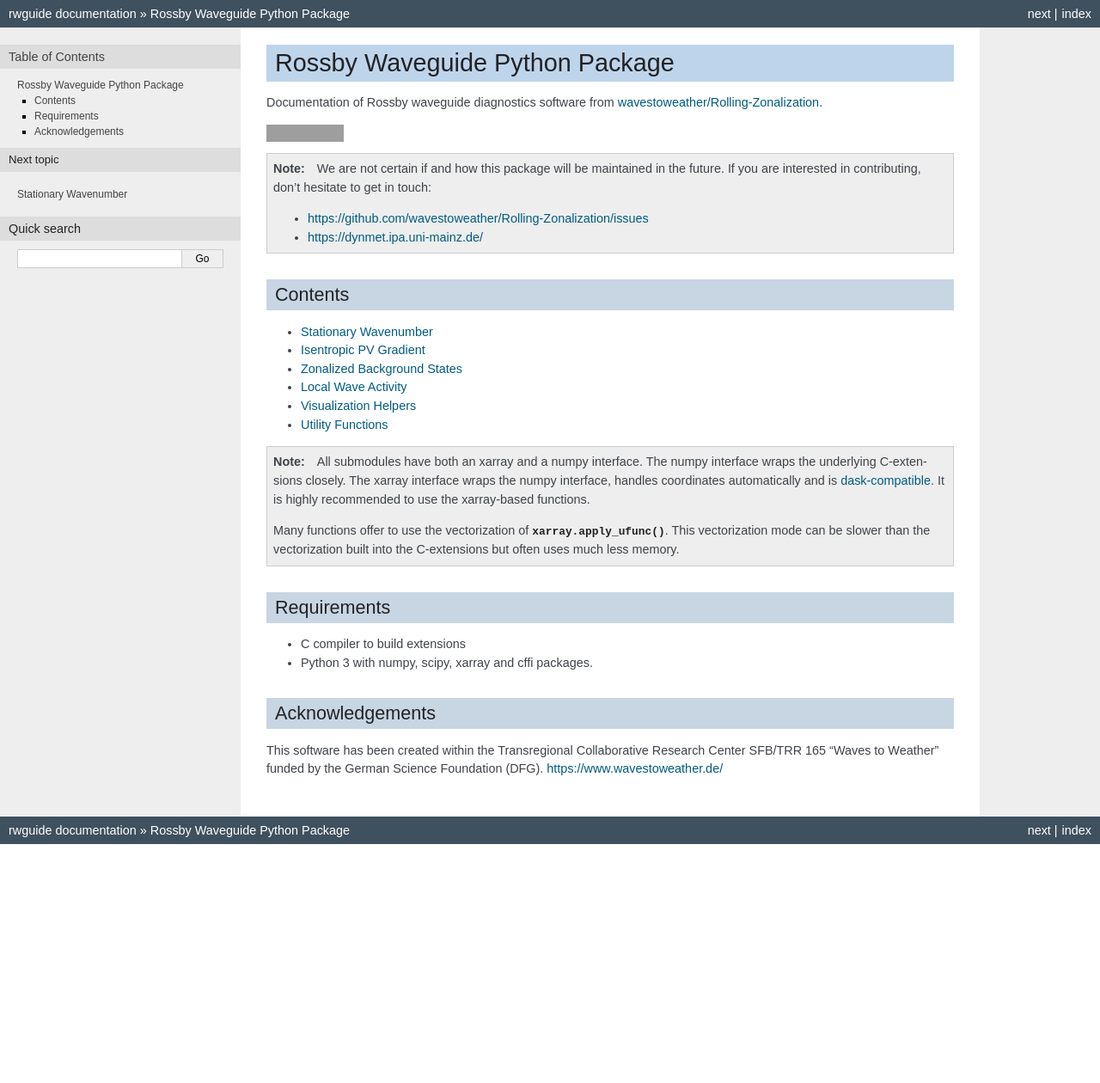
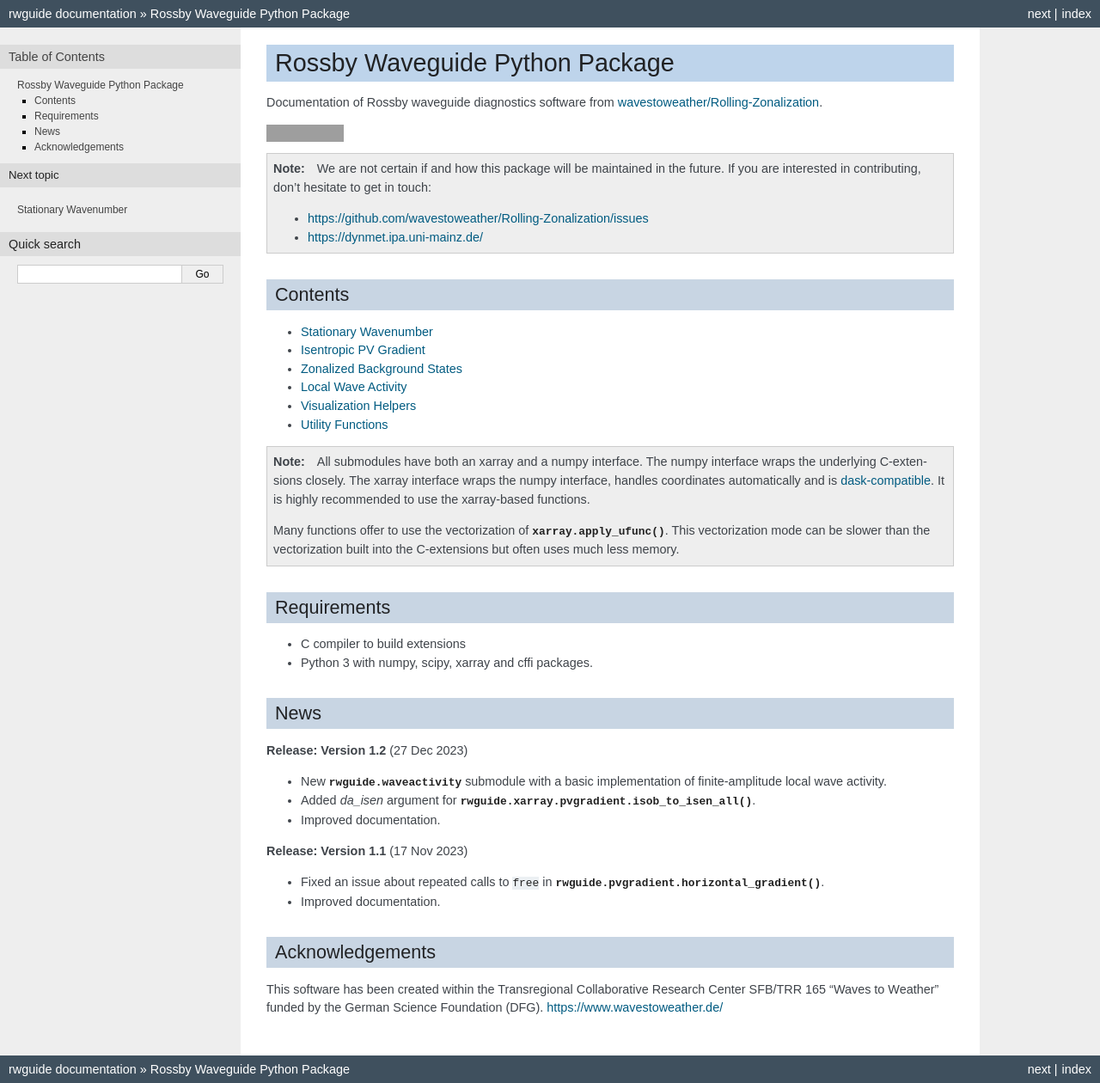
Before and after one commit to wavestoweather/Rolling-Zonalization, a Sphinx documentation site: the page built from docs/source/index.rst, in a window 1280 px wide. Shown: the whole page at 86% size. Built offline with Sphinx 7.4.7, drawn with Linux system fonts in a browser that asks for light colours; before the commit the page ends 982 px from its top, so only the background shows below that; grey boxes are pictures that could not be loaded.

Commit message:
Docs update for v1.2

```diff
--- a/docs/source/index.rst
+++ b/docs/source/index.rst
@@ -44,6 +44,22 @@ Requirements
 - Python 3 with numpy, scipy, xarray and cffi packages.
 
 
+News
+----
+
+**Release: Version 1.2** (27 Dec 2023)
+
+- New :py:mod:`rwguide.waveactivity` submodule with a basic implementation of finite-amplitude local wave activity.
+- Added `da_isen` argument for :py:func:`rwguide.xarray.pvgradient.isob_to_isen_all`.
+- Improved documentation.
+
+
+**Release: Version 1.1** (17 Nov 2023)
+
+- Fixed an issue about repeated calls to ``free`` in :py:func:`rwguide.pvgradient.horizontal_gradient`.
+- Improved documentation.
+
+
 Acknowledgements
 ----------------
 
--- a/docs/source/visualization.rst
+++ b/docs/source/visualization.rst
@@ -4,10 +4,10 @@ Visualization Helpers
 Suggested Colormaps
 -------------------
 
-**Waveguidability proxy** (``‖∇log(PV)‖₂`` with PV in PVU):
+**Waveguidability proxy** (``‖∇log(PV)‖₂``):
 The colormap is adapted from a `cubehelix <https://people.phy.cam.ac.uk/dag9/CUBEHELIX/>`_ scheme with ``2.5`` start, ``-2.0`` rotations, ``1.0`` hue and ``1.0`` gamma.
 16 levels were extracted, but only the lightest 10 are used.
-Colors up to ``1.2e-6`` have been desaturated to highlight the winter-season waveguide detection threshold used by `Polster and Wirth (2023) <https://doi.org/10.22541/essoar.169447416.65437422/v1>`_.
+Colors up to ``1.2e-6`` (1/m) have been desaturated to highlight the winter-season waveguide detection threshold used by `Polster and Wirth (2023) <https://doi.org/10.22541/essoar.169447416.65437422/v1>`_.
 
 .. code-block:: py
 
--- a/docs/source/zonalization.rst
+++ b/docs/source/zonalization.rst
@@ -10,9 +10,10 @@ Related literature:
 - `Butchard and Remsberg (1986) <https://dx.doi.org/10.1175/1520-0469(1986)043%3C1319:TAOTSP%3E2.0.CO;2>`_
 - `Allen and Nakamura (2003) <https://dx.doi.org/10.1175/1520-0469(2003)060%3C0287:TELADT%3E2.0.CO;2>`_
 - `Nakamura and Zhu (2010) <https://dx.doi.org/10.1175/2010JAS3432.1>`_
-- `Nakamura and Solomon (2011) <https://dx.doi.org/10.1175/2011JAS3685.1>`_
-- `Methven and Berrisford (2015) <https://dx.doi.org/10.1002/qj.2518>`_
+- `Nakamura and Solomon (2011) <https://dx.doi.org/10.1175/2011JAS3685.1>`_ (hemispheric zonalization with PV inversion)
+- `Methven and Berrisford (2015) <https://dx.doi.org/10.1002/qj.2518>`_ (hemispheric zonalization with PV inversion)
 - `Wirth and Polster (2021) <https://dx.doi.org/10.1175/JAS-D-20-0292.1>`_
+- `Polster and Wirth (2023) <https://dx.doi.org/10.1029/2023GL106166>`_ (rolling zonalization)
 
 
 Example
--- a/src/rwguide/__init__.py
+++ b/src/rwguide/__init__.py
@@ -1 +1,3 @@
 """Python package to detect and analyse Rossby waveguides."""
+
+__version__ = "1.2"
```
Also changed, not shown: README.md (+12 -12 lines), 3 other files.
